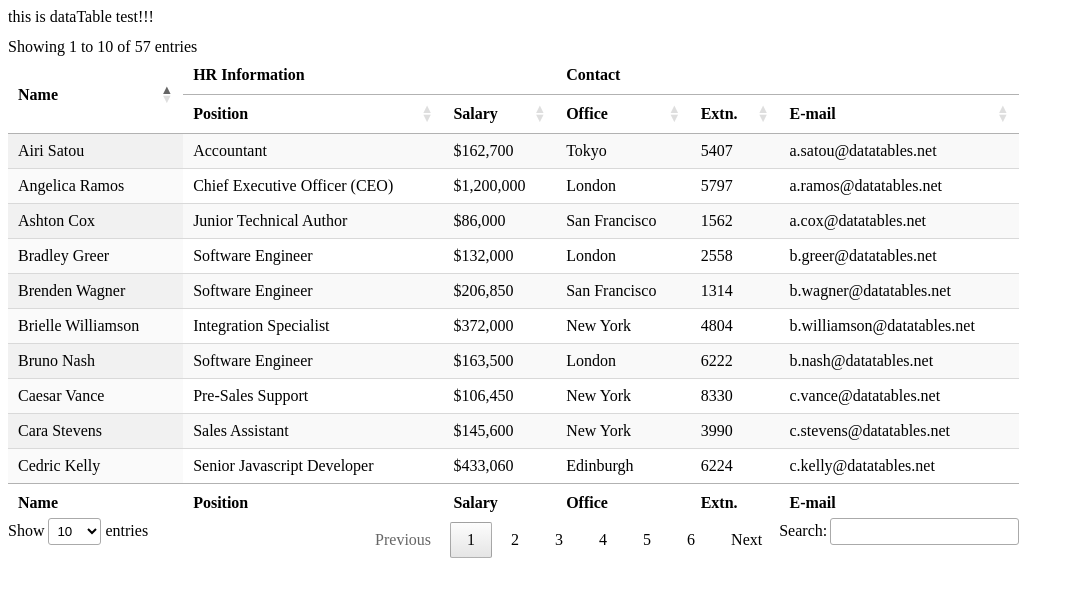
After one commit to Beyondzhangxin/DBcenter, a Django app: page /clickhouse/dataTable in a window 1280 px wide. The commit adds this page. Shown: the top 597 px of the page, without its empty margins (0-1074 px from the left). Run offline with Django 3.2, Linux system fonts and the light colour scheme; some libraries are stand-ins or nearby versions.

Commit message:
dataTable

```diff
--- a/clickhouse/urls.py
+++ b/clickhouse/urls.py
@@ -11,5 +11,6 @@ urlpatterns = [
     url('getTable', views.getTableContentByName),
     url('getIndex', views.getDataIndex),
     url('deleteTable', views.delTable),
+    url('dataTable', views.dataTable),
     url('test', views.test),
 ]
--- a/clickhouse/views.py
+++ b/clickhouse/views.py
@@ -119,6 +119,8 @@ def searchFileByType(request):
         response['error_num'] = 1
     return JsonResponse(response, json_dumps_params={'ensure_ascii': False})
 
+
+
 @require_http_methods(['GET'])
 def delTable(request):
     response = {}
@@ -149,14 +151,14 @@ def getTypelistByUser(request):
 @require_http_methods(['GET'])
 def getDataIndex(request):
     tableName=request.GET.get('targetName')
-    page = int(request.GET.get('page'))
-    pageSize = int(request.GET.get('pageSize'))
-    start = page * pageSize + 1
-    end = (page + 1) * pageSize
+    start = int(request.GET.get('start'))
+    pageSize = int(request.GET.get('length'))
+    end = start+pageSize-1
     response={}
     try:
         res = client.execute("select * from " + tableName)
-        response['data']=res
+        response['data']=res[start:end]
+        response['recordsFiltered'] = len(res)
         response['msg'] = 'success'
         response['error_num'] = 0
     except Exception as e:
@@ -234,3 +236,7 @@ def insert(table, column, value):
 @require_http_methods(['GET'])
 def test(request):
     return render(request, 'clickhouse/test.html')
+
+@require_http_methods(['GET'])
+def dataTable(request):
+    return render(request, 'clickhouse/dataTable.html')
--- /dev/null
+++ b/templates/clickhouse/dataTable.html
@@ -0,0 +1,514 @@
+<!DOCTYPE html>
+<html lang="en">
+<head>
+    <meta charset="UTF-8">
+    <title>dataTable test</title>
+    <script src="/static/js/jquery-1.12.4.min.js"></script>
+    <script src="/static/js/jquery.dataTables.js"></script>
+    <link rel="stylesheet" type="text/css" href="https://cdn.datatables.net/1.10.19/css/jquery.dataTables.min.css">
+    <style>
+        .dataTables_wrapper{
+            width:80%
+        }
+    </style>
+</head>
+<body>
+this is dataTable test!!!
+<table id="example" class="display" style="width:100%">
+    <thead>
+    <tr>
+        <th rowspan="2">Name</th>
+        <th colspan="2">HR Information</th>
+        <th colspan="3">Contact</th>
+    </tr>
+    <tr>
+        <th>Position</th>
+        <th>Salary</th>
+        <th>Office</th>
+        <th>Extn.</th>
+        <th>E-mail</th>
+    </tr>
+    </thead>
+
+
+    <tbody>
+    <tr>
+        <td>Tiger Nixon</td>
+        <td>System Architect</td>
+        <td>$320,800</td>
+        <td>Edinburgh</td>
+        <td>5421</td>
+        <td>t.nixon@datatables.net</td>
+    </tr>
+    <tr>
+        <td>Garrett Winters</td>
+        <td>Accountant</td>
+        <td>$170,750</td>
+        <td>Tokyo</td>
+        <td>8422</td>
+        <td>g.winters@datatables.net</td>
+    </tr>
+    <tr>
+        <td>Ashton Cox</td>
+        <td>Junior Technical Author</td>
+        <td>$86,000</td>
+        <td>San Francisco</td>
+        <td>1562</td>
+        <td>a.cox@datatables.net</td>
+    </tr>
+    <tr>
+        <td>Cedric Kelly</td>
+        <td>Senior Javascript Developer</td>
+        <td>$433,060</td>
+        <td>Edinburgh</td>
+        <td>6224</td>
+        <td>c.kelly@datatables.net</td>
+    </tr>
+    <tr>
+        <td>Airi Satou</td>
+        <td>Accountant</td>
+        <td>$162,700</td>
+        <td>Tokyo</td>
+        <td>5407</td>
+        <td>a.satou@datatables.net</td>
+    </tr>
+    <tr>
+        <td>Brielle Williamson</td>
+        <td>Integration Specialist</td>
+        <td>$372,000</td>
+        <td>New York</td>
+        <td>4804</td>
+        <td>b.williamson@datatables.net</td>
+    </tr>
+    <tr>
+        <td>Herrod Chandler</td>
+        <td>Sales Assistant</td>
+        <td>$137,500</td>
+        <td>San Francisco</td>
+        <td>9608</td>
+        <td>h.chandler@datatables.net</td>
+    </tr>
+    <tr>
+        <td>Rhona Davidson</td>
+        <td>Integration Specialist</td>
+        <td>$327,900</td>
+        <td>Tokyo</td>
+        <td>6200</td>
+        <td>r.davidson@datatables.net</td>
+    </tr>
+    <tr>
+        <td>Colleen Hurst</td>
+        <td>Javascript Developer</td>
+        <td>$205,500</td>
+        <td>San Francisco</td>
+        <td>2360</td>
+        <td>c.hurst@datatables.net</td>
+    </tr>
+    <tr>
+        <td>Sonya Frost</td>
+        <td>Software Engineer</td>
+        <td>$103,600</td>
+        <td>Edinburgh</td>
+        <td>1667</td>
+        <td>s.frost@datatables.net</td>
+    </tr>
+    <tr>
+        <td>Jena Gaines</td>
+        <td>Office Manager</td>
+        <td>$90,560</td>
+        <td>London</td>
+        <td>3814</td>
+        <td>j.gaines@datatables.net</td>
+    </tr>
+    <tr>
+        <td>Quinn Flynn</td>
+        <td>Support Lead</td>
+        <td>$342,000</td>
+        <td>Edinburgh</td>
+        <td>9497</td>
+        <td>q.flynn@datatables.net</td>
+    </tr>
+    <tr>
+        <td>Charde Marshall</td>
+        <td>Regional Director</td>
+        <td>$470,600</td>
+        <td>San Francisco</td>
+        <td>6741</td>
+        <td>c.marshall@datatables.net</td>
+    </tr>
+    <tr>
+        <td>Haley Kennedy</td>
+        <td>Senior Marketing Designer</td>
+        <td>$313,500</td>
+        <td>London</td>
+        <td>3597</td>
+        <td>h.kennedy@datatables.net</td>
+    </tr>
+    <tr>
+        <td>Tatyana Fitzpatrick</td>
+        <td>Regional Director</td>
+        <td>$385,750</td>
+        <td>London</td>
+        <td>1965</td>
+        <td>t.fitzpatrick@datatables.net</td>
+    </tr>
+    <tr>
+        <td>Michael Silva</td>
+        <td>Marketing Designer</td>
+        <td>$198,500</td>
+        <td>London</td>
+        <td>1581</td>
+        <td>m.silva@datatables.net</td>
+    </tr>
+    <tr>
+        <td>Paul Byrd</td>
+        <td>Chief Financial Officer (CFO)</td>
+        <td>$725,000</td>
+        <td>New York</td>
+        <td>3059</td>
+        <td>p.byrd@datatables.net</td>
+    </tr>
+    <tr>
+        <td>Gloria Little</td>
+        <td>Systems Administrator</td>
+        <td>$237,500</td>
+        <td>New York</td>
+        <td>1721</td>
+        <td>g.little@datatables.net</td>
+    </tr>
+    <tr>
+        <td>Bradley Greer</td>
+        <td>Software Engineer</td>
+        <td>$132,000</td>
+        <td>London</td>
+        <td>2558</td>
+        <td>b.greer@datatables.net</td>
+    </tr>
+    <tr>
+        <td>Dai Rios</td>
+        <td>Personnel Lead</td>
+        <td>$217,500</td>
+        <td>Edinburgh</td>
+        <td>2290</td>
+        <td>d.rios@datatables.net</td>
+    </tr>
+    <tr>
+        <td>Jenette Caldwell</td>
+        <td>Development Lead</td>
+        <td>$345,000</td>
+        <td>New York</td>
+        <td>1937</td>
+        <td>j.caldwell@datatables.net</td>
+    </tr>
+    <tr>
+        <td>Yuri Berry</td>
+        <td>Chief Marketing Officer (CMO)</td>
+        <td>$675,000</td>
+        <td>New York</td>
+        <td>6154</td>
+        <td>y.berry@datatables.net</td>
+    </tr>
+    <tr>
+        <td>Caesar Vance</td>
+        <td>Pre-Sales Support</td>
+        <td>$106,450</td>
+        <td>New York</td>
+        <td>8330</td>
+        <td>c.vance@datatables.net</td>
+    </tr>
+    <tr>
+        <td>Doris Wilder</td>
+        <td>Sales Assistant</td>
+        <td>$85,600</td>
+        <td>Sidney</td>
+        <td>3023</td>
+        <td>d.wilder@datatables.net</td>
+    </tr>
+    <tr>
+        <td>Angelica Ramos</td>
+        <td>Chief Executive Officer (CEO)</td>
+        <td>$1,200,000</td>
+        <td>London</td>
+        <td>5797</td>
+        <td>a.ramos@datatables.net</td>
+    </tr>
+    <tr>
+        <td>Gavin Joyce</td>
+        <td>Developer</td>
+        <td>$92,575</td>
+        <td>Edinburgh</td>
+        <td>8822</td>
+        <td>g.joyce@datatables.net</td>
+    </tr>
+    <tr>
+        <td>Jennifer Chang</td>
+        <td>Regional Director</td>
+        <td>$357,650</td>
+        <td>Singapore</td>
+        <td>9239</td>
+        <td>j.chang@datatables.net</td>
+    </tr>
+    <tr>
+        <td>Brenden Wagner</td>
+        <td>Software Engineer</td>
+        <td>$206,850</td>
+        <td>San Francisco</td>
+        <td>1314</td>
+        <td>b.wagner@datatables.net</td>
+    </tr>
+    <tr>
+        <td>Fiona Green</td>
+        <td>Chief Operating Officer (COO)</td>
+        <td>$850,000</td>
+        <td>San Francisco</td>
+        <td>2947</td>
+        <td>f.green@datatables.net</td>
+    </tr>
+    <tr>
+        <td>Shou Itou</td>
+        <td>Regional Marketing</td>
+        <td>$163,000</td>
+        <td>Tokyo</td>
+        <td>8899</td>
+        <td>s.itou@datatables.net</td>
+    </tr>
+    <tr>
+        <td>Michelle House</td>
+        <td>Integration Specialist</td>
+        <td>$95,400</td>
+        <td>Sidney</td>
+        <td>2769</td>
+        <td>m.house@datatables.net</td>
+    </tr>
+    <tr>
+        <td>Suki Burks</td>
+        <td>Developer</td>
+        <td>$114,500</td>
+        <td>London</td>
+        <td>6832</td>
+        <td>s.burks@datatables.net</td>
+    </tr>
+    <tr>
+        <td>Prescott Bartlett</td>
+        <td>Technical Author</td>
+        <td>$145,000</td>
+        <td>London</td>
+        <td>3606</td>
+        <td>p.bartlett@datatables.net</td>
+    </tr>
+    <tr>
+        <td>Gavin Cortez</td>
+        <td>Team Leader</td>
+        <td>$235,500</td>
+        <td>San Francisco</td>
+        <td>2860</td>
+        <td>g.cortez@datatables.net</td>
+    </tr>
+    <tr>
+        <td>Martena Mccray</td>
+        <td>Post-Sales support</td>
+        <td>$324,050</td>
+        <td>Edinburgh</td>
+        <td>8240</td>
+        <td>m.mccray@datatables.net</td>
+    </tr>
+    <tr>
+        <td>Unity Butler</td>
+        <td>Marketing Designer</td>
+        <td>$85,675</td>
+        <td>San Francisco</td>
+        <td>5384</td>
+        <td>u.butler@datatables.net</td>
+    </tr>
+    <tr>
+        <td>Howard Hatfield</td>
+        <td>Office Manager</td>
+        <td>$164,500</td>
+        <td>San Francisco</td>
+        <td>7031</td>
+        <td>h.hatfield@datatables.net</td>
+    </tr>
+    <tr>
+        <td>Hope Fuentes</td>
+        <td>Secretary</td>
+        <td>$109,850</td>
+        <td>San Francisco</td>
+        <td>6318</td>
+        <td>h.fuentes@datatables.net</td>
+    </tr>
+    <tr>
+        <td>Vivian Harrell</td>
+        <td>Financial Controller</td>
+        <td>$452,500</td>
+        <td>San Francisco</td>
+        <td>9422</td>
+        <td>v.harrell@datatables.net</td>
+    </tr>
+    <tr>
+        <td>Timothy Mooney</td>
+        <td>Office Manager</td>
+        <td>$136,200</td>
+        <td>London</td>
+        <td>7580</td>
+        <td>t.mooney@datatables.net</td>
+    </tr>
+    <tr>
+        <td>Jackson Bradshaw</td>
+        <td>Director</td>
+        <td>$645,750</td>
+        <td>New York</td>
+        <td>1042</td>
+        <td>j.bradshaw@datatables.net</td>
+    </tr>
+    <tr>
+        <td>Olivia Liang</td>
+        <td>Support Engineer</td>
+        <td>$234,500</td>
+        <td>Singapore</td>
+        <td>2120</td>
+        <td>o.liang@datatables.net</td>
+    </tr>
+    <tr>
+        <td>Bruno Nash</td>
+        <td>Software Engineer</td>
+        <td>$163,500</td>
+        <td>London</td>
+        <td>6222</td>
+        <td>b.nash@datatables.net</td>
+    </tr>
+    <tr>
+        <td>Sakura Yamamoto</td>
+        <td>Support Engineer</td>
+        <td>$139,575</td>
+        <td>Tokyo</td>
+        <td>9383</td>
+        <td>s.yamamoto@datatables.net</td>
+    </tr>
+    <tr>
+        <td>Thor Walton</td>
+        <td>Developer</td>
+        <td>$98,540</td>
+        <td>New York</td>
+        <td>8327</td>
+        <td>t.walton@datatables.net</td>
+    </tr>
+    <tr>
+        <td>Finn Camacho</td>
+        <td>Support Engineer</td>
+        <td>$87,500</td>
+        <td>San Francisco</td>
+        <td>2927</td>
+        <td>f.camacho@datatables.net</td>
+    </tr>
+    <tr>
+        <td>Serge Baldwin</td>
+        <td>Data Coordinator</td>
+        <td>$138,575</td>
+        <td>Singapore</td>
+        <td>8352</td>
+        <td>s.baldwin@datatables.net</td>
+    </tr>
+    <tr>
+        <td>Zenaida Frank</td>
+        <td>Software Engineer</td>
+        <td>$125,250</td>
+        <td>New York</td>
+        <td>7439</td>
+        <td>z.frank@datatables.net</td>
+    </tr>
+    <tr>
+        <td>Zorita Serrano</td>
+        <td>Software Engineer</td>
+        <td>$115,000</td>
+        <td>San Francisco</td>
+        <td>4389</td>
+        <td>z.serrano@datatables.net</td>
+    </tr>
+    <tr>
+        <td>Jennifer Acosta</td>
+        <td>Junior Javascript Developer</td>
+        <td>$75,650</td>
+        <td>Edinburgh</td>
+        <td>3431</td>
+        <td>j.acosta@datatables.net</td>
+    </tr>
+    <tr>
+        <td>Cara Stevens</td>
+        <td>Sales Assistant</td>
+        <td>$145,600</td>
+        <td>New York</td>
+        <td>3990</td>
+        <td>c.stevens@datatables.net</td>
+    </tr>
+    <tr>
+        <td>Hermione Butler</td>
+        <td>Regional Director</td>
+        <td>$356,250</td>
+        <td>London</td>
+        <td>1016</td>
+        <td>h.butler@datatables.net</td>
+    </tr>
+    <tr>
+        <td>Lael Greer</td>
+        <td>Systems Administrator</td>
+        <td>$103,500</td>
+        <td>London</td>
+        <td>6733</td>
+        <td>l.greer@datatables.net</td>
+    </tr>
+    <tr>
+        <td>Jonas Alexander</td>
+        <td>Developer</td>
+        <td>$86,500</td>
+        <td>San Francisco</td>
+        <td>8196</td>
+        <td>j.alexander@datatables.net</td>
+    </tr>
+    <tr>
+        <td>Shad Decker</td>
+        <td>Regional Director</td>
+        <td>$183,000</td>
+        <td>Edinburgh</td>
+        <td>6373</td>
+        <td>s.decker@datatables.net</td>
+    </tr>
+    <tr>
+        <td>Michael Bruce</td>
+        <td>Javascript Developer</td>
+        <td>$183,000</td>
+        <td>Singapore</td>
+        <td>5384</td>
+        <td>m.bruce@datatables.net</td>
+    </tr>
+    <tr>
+        <td>Donna Snider</td>
+        <td>Customer Support</td>
+        <td>$112,000</td>
+        <td>New York</td>
+        <td>4226</td>
+        <td>d.snider@datatables.net</td>
+    </tr>
+    </tbody>
+    <tfoot>
+    <tr>
+        <th>Name</th>
+        <th>Position</th>
+        <th>Salary</th>
+        <th>Office</th>
+        <th>Extn.</th>
+        <th>E-mail</th>
+    </tr>
+    </tfoot>
+</table>
+<script>
+    $(function() {
+        $('#example').ready(function() {
+            $('#example').DataTable({
+                'dom':'<"top"i>rt<"top"flp><"clear">'
+            });
+        });
+        ;
+    });
+</script>
+</body>
+</html>
```
Also changed, not shown: static/css/DB.css (+24 -0 lines), templates/clickhouse/test.html (+32 -9 lines), static/img/ui-bg_highlight-soft_100_e2e2e2_1x100.png (added).
